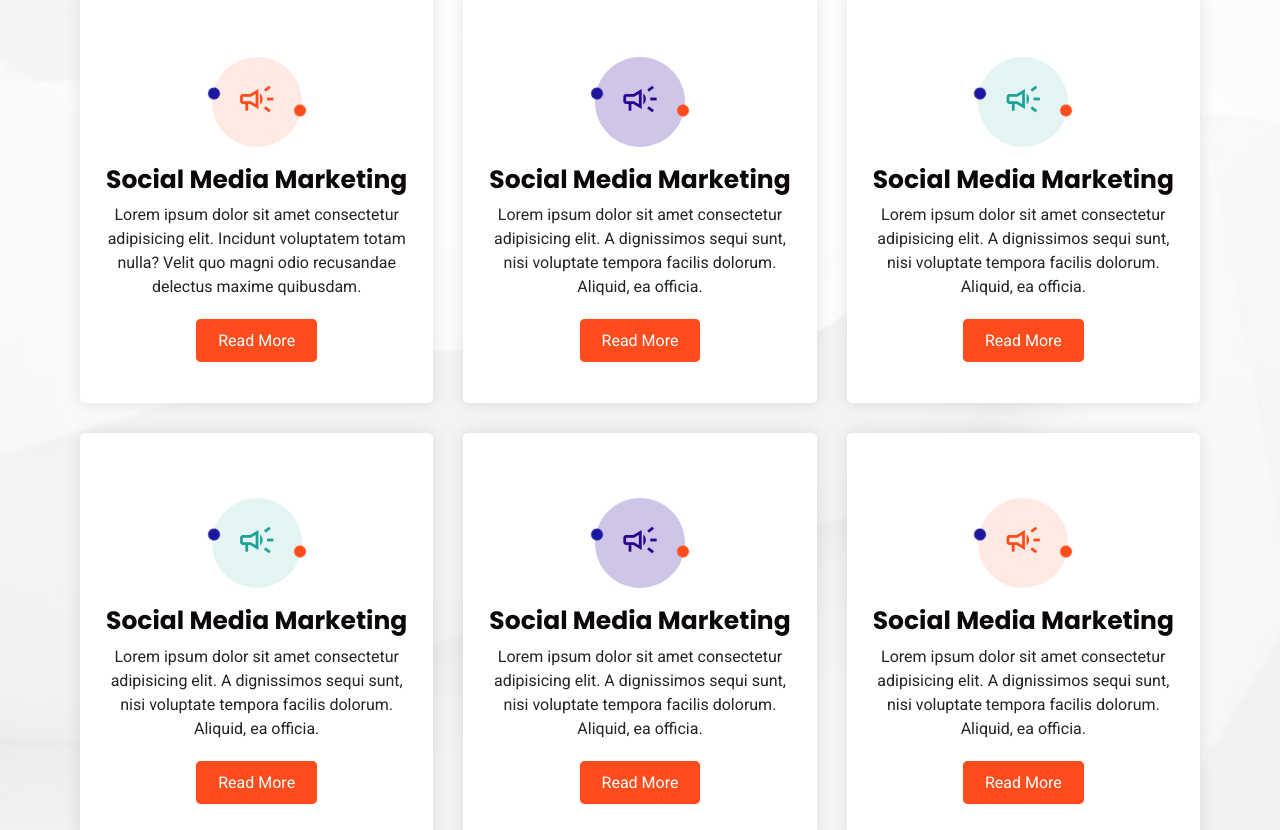
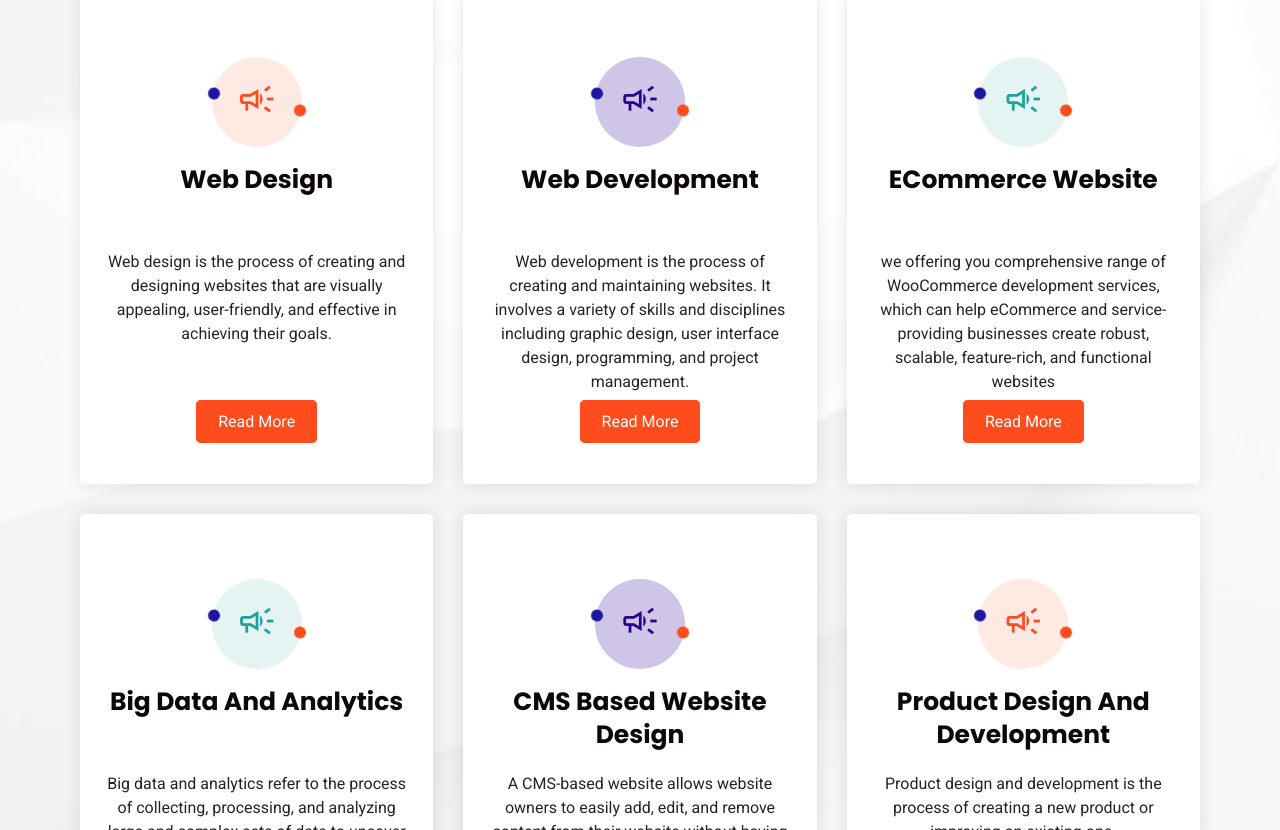
Before and after one commit to eynorashi15/wibeIT, a React (Create React App) app: page / in a window 1280 px wide. Shown: the part 1470-2300 px from the top of the page. Built offline with nearby package versions, Linux system fonts and the light colour scheme.

Commit message:
recorrection

```diff
--- a/src/assets/globalStyle.css
+++ b/src/assets/globalStyle.css
@@ -396,8 +396,12 @@ a,a:hover{
     color: var(--orange-color);
     border: 2px solid var(--orange-color);
 }
+.services-bg .services-row .single-services-box .services-heading {
+    height: 80px;
+}
 .services-bg .services-row .single-services-box p{
     margin-bottom: 30px;
+    height: 130px;
 }
 .services-bg .services-row .single-services-box.box-2 .icon{
     background-color:#937ec973 !important;
--- a/src/component/services/Services.js
+++ b/src/component/services/Services.js
@@ -11,7 +11,7 @@ const Services = () => {
            <div className="text-center">
               <div className="heading-section">
                  <span className="section-sub-title"># Our Services</span>
-                 <p>Lorem ipsum, dolor sit amet consectetur adipisicing elit. Laboriosam rerum quo sapiente? Ullam quasi iusto dolores libero optio blanditiis aliquam!</p>
+                 <p>"Service is not just about what we do, it's about who we are. We strive to provide exceptional services to our clients, not just as a job, but as a reflection of our commitment to their success."</p>
               </div>
            </div>
            <div className="services-row">
@@ -25,8 +25,8 @@ const Services = () => {
                                 <div className="circle-2"></div>
                             </div>
                          </div>
-                         <h3 className="services-heading"><a href={url}>Social Media Marketing</a></h3>
-                         <p>Lorem ipsum dolor sit amet consectetur adipisicing elit. Incidunt voluptatem totam nulla? Velit quo magni odio recusandae delectus maxime quibusdam.</p>
+                         <h3 className="services-heading"><a href={url}>Web Design</a></h3>
+                         <p>Web design is the process of creating and designing websites that are visually appealing, user-friendly, and effective in achieving their goals.</p>
                          <a href={url} className="single-service-btn">Read More</a>
                       </div>
                   </div>
@@ -40,8 +40,8 @@ const Services = () => {
                               <div className="circle-2"></div>
                           </div>
                        </div>
-                       <h3 className="services-heading"><a href={url}> Social Media Marketing </a></h3>
-                       <p>Lorem ipsum dolor sit amet consectetur adipisicing elit. A dignissimos sequi sunt, nisi voluptate tempora facilis dolorum. Aliquid, ea officia.</p>
+                       <h3 className="services-heading"><a href={url}> Web Development</a></h3>
+                       <p>Web development is the process of creating and maintaining websites.  It involves a variety of skills and disciplines including graphic design, user interface design, programming, and project management.</p>
                        <a href={url} className="single-service-btn">Read More</a>
                     </div>
                 </div>
@@ -55,8 +55,8 @@ const Services = () => {
                               <div className="circle-2"></div>
                           </div>
                        </div>
-                       <h3 className="services-heading"><a href={url}>Social Media Marketing</a></h3>
-                       <p>Lorem ipsum dolor sit amet consectetur adipisicing elit. A dignissimos sequi sunt, nisi voluptate tempora facilis dolorum. Aliquid, ea officia.</p>
+                       <h3 className="services-heading"><a href={url}>ECommerce Website</a></h3>
+                       <p>we offering you comprehensive range of WooCommerce development services, which can help eCommerce and service-providing businesses create robust, scalable, feature-rich, and functional websites</p>
                        <a href={url} className="single-service-btn">Read More</a>
                     </div>
                 </div>
@@ -70,8 +70,8 @@ const Services = () => {
                               <div className="circle-2"></div>
                           </div>
                        </div>
-                       <h3 className="services-heading"><a href={url}>Social Media Marketing</a></h3>
-                       <p>Lorem ipsum dolor sit amet consectetur adipisicing elit. A dignissimos sequi sunt, nisi voluptate tempora facilis dolorum. Aliquid, ea officia.</p>
+                       <h3 className="services-heading"><a href={url}>Big Data And Analytics</a></h3>
+                       <p>Big data and analytics refer to the process of collecting, processing, and analyzing large and complex sets of data to uncover patterns, insights, and trends.</p>
                        <a href={url} className="single-service-btn">Read More</a>
                     </div>
                 </div>
@@ -85,8 +85,8 @@ const Services = () => {
                               <div className="circle-2"></div>
                           </div>
                        </div>
-                       <h3 className="services-heading"><a href={url}>Social Media Marketing</a></h3>
-                       <p>Lorem ipsum dolor sit amet consectetur adipisicing elit. A dignissimos sequi sunt, nisi voluptate tempora facilis dolorum. Aliquid, ea officia.</p>
+                       <h3 className="services-heading"><a href={url}>CMS Based Website Design</a></h3>
+                       <p>A CMS-based website allows website owners to easily add, edit, and remove content from their website without having to know how to code. </p>
                        <a href={url} className="single-service-btn">Read More</a>
                     </div>
                 </div>
@@ -100,8 +100,8 @@ const Services = () => {
                               <div className="circle-2"></div>
                           </div>
                        </div>
-                       <h3 className="services-heading"><a href={url}>Social Media Marketing</a></h3>
-                       <p>Lorem ipsum dolor sit amet consectetur adipisicing elit. A dignissimos sequi sunt, nisi voluptate tempora facilis dolorum. Aliquid, ea officia.</p>
+                       <h3 className="services-heading"><a href={url}>Product Design And Development</a></h3>
+                       <p>Product design and development is the process of creating a new product or improving an existing one.</p>
                        <a href={url} className="single-service-btn">Read More</a>
                     </div>
                 </div>
```
